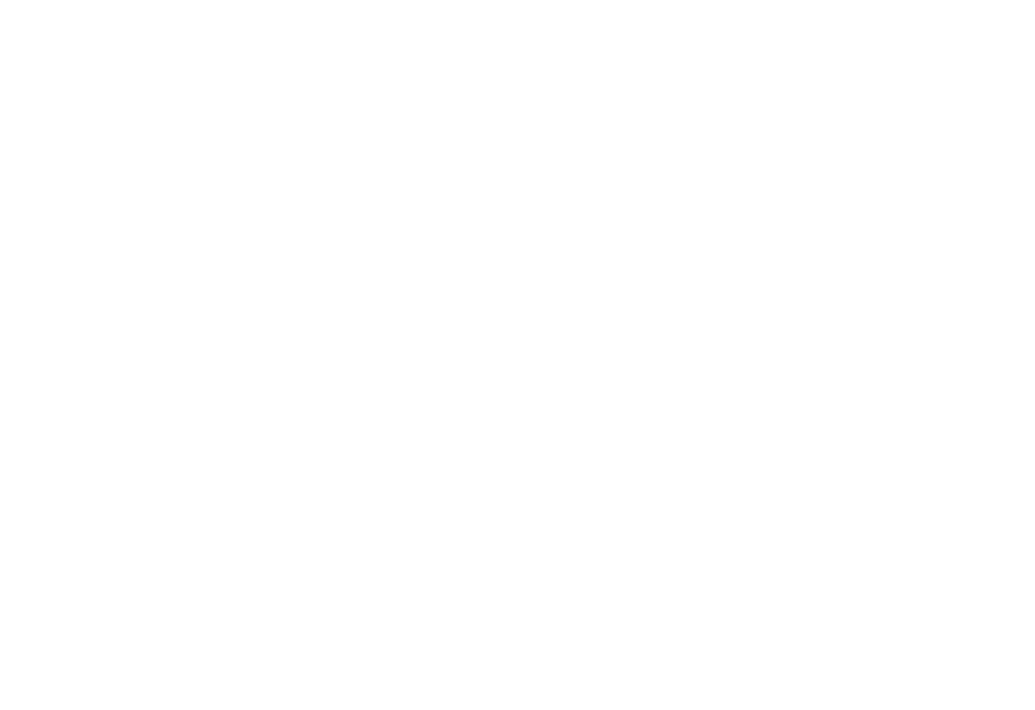
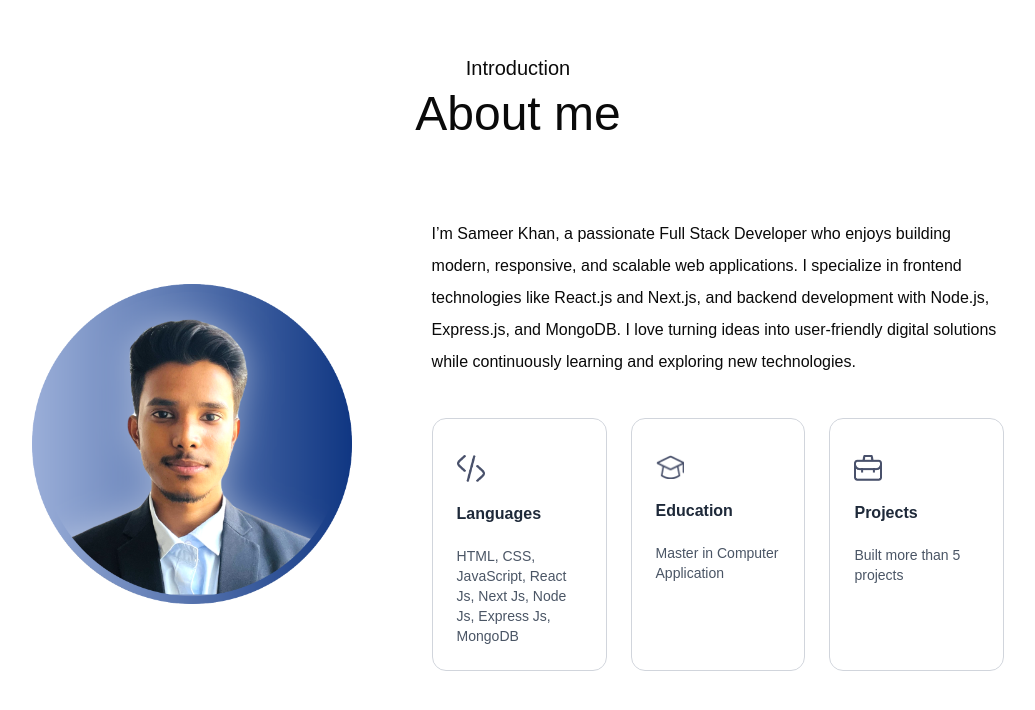
Before and after one commit to khannsameer/NextJs_MyPortfolio, a Next.js app: page / in a window 1280 px wide. Shown: the part 786-1496 px from the top of the page, without its empty margins (122-1157 px from the left). Before the commit the page ends 800 px from the top, so only its background shows below. Built offline with nearby package versions, Linux system fonts and the light colour scheme; a web font is replaced by a local one.

Commit message:
Add About section and update layout, header, and styles
- Added About.jsx component
- Updated Header.jsx with improvements
- Updated layout.js and page.js for new section
- Updated globals.css for styling changes
- Updated assets.js for assets references

```diff
--- a/app/globals.css
+++ b/app/globals.css
@@ -1,8 +1,10 @@
 @import "tailwindcss";
 @import "tw-animate-css";
 
+/* custom dark mode handling */
 @custom-variant dark (&:is(.dark *));
 
+/* Theme variables */
 @theme inline {
   --color-background: var(--background);
   --color-foreground: var(--foreground);
@@ -46,20 +48,7 @@
   --color-custom: var(--custom-text);
 }
 
-/* @layer utilities {
-  .hover-light {
-    background-color: #fcf4ff;
-  }
-
-  .hover-dark {
-    background-color: #2a004a;
-  }
-
-  .dark-theme {
-    background-color: #11001f;
-  }
-} */
-
+/* Light theme (default) */
 :root {
   --radius: 0.625rem;
   --background: oklch(1 0 0);
@@ -96,6 +85,7 @@
   --custom-text: black;
 }
 
+/* Dark theme overrides */
 .dark {
   --background: oklch(0.145 0 0);
   --foreground: oklch(0.985 0 0);
@@ -131,6 +121,7 @@
   --custom-text: White;
 }
 
+/* Base styles */
 @layer base {
   * {
     @apply border-border outline-ring/50;
@@ -139,3 +130,39 @@
     @apply bg-background text-foreground;
   }
 }
+
+@layer utilities {
+  .hover-light:hover {
+    background-color: #f8fafc;
+  }
+
+  .hover-dark:hover {
+    background-color: #2a004a;
+  }
+
+  .dark-theme {
+    background-color: #11001f;
+  }
+
+  .shadow-light {
+    box-shadow: 0 4px 12px rgba(0, 0, 0, 0.15);
+  }
+
+  .shadow-dark {
+    box-shadow: 0 4px 16px rgba(0, 0, 0, 0.6);
+  }
+
+  /* Card lift shadow */
+  .shadow-lift {
+    transition: box-shadow 0.25s ease, transform 0.25s ease;
+  }
+  .shadow-lift:hover {
+    box-shadow: 0 6px 18px rgba(0, 0, 0, 0.15);
+    transform: translateY(-3px);
+  }
+
+  /* Dark mode lifted shadow */
+  .dark .shadow-lift:hover {
+    box-shadow: 0 6px 20px rgba(0, 0, 0, 0.4);
+  }
+}
--- a/app/layout.js
+++ b/app/layout.js
@@ -19,7 +19,7 @@
 
 export default function RootLayout({ children }) {
   return (
-    <html lang="en" suppressHydrationWarning>
+    <html lang="en" suppressHydrationWarning className="scroll-smooth">
       <body
         className={`${outfit.className} ${ovo.className} antialiased leading-8 overflow-x-hidden`}
       >
--- a/app/page.js
+++ b/app/page.js
@@ -1,4 +1,5 @@
 "use client";
+import About from "@/components/About";
 import Header from "@/components/Header";
 import Navbar from "@/components/Navbar";
 
@@ -7,6 +8,7 @@
     <>
       <Navbar />
       <Header />
+      <About />
     </>
   );
 }
--- a/assets/assets.js
+++ b/assets/assets.js
@@ -133,13 +133,14 @@
     icon: assets.code_icon,
     iconDark: assets.code_icon_dark,
     title: "Languages",
-    description: "HTML, CSS, JavaScript React Js, Next Js",
+    description:
+      "HTML, CSS, JavaScript, React Js, Next Js, Node Js, Express Js, MongoDB",
   },
   {
     icon: assets.edu_icon,
     iconDark: assets.edu_icon_dark,
     title: "Education",
-    description: "B.Tech in Computer Science",
+    description: "Master in Computer Application",
   },
   {
     icon: assets.project_icon,
--- /dev/null
+++ b/components/About.jsx
@@ -0,0 +1,64 @@
+import { assets, infoList } from "@/assets/assets";
+import Image from "next/image";
+import React from "react";
+
+const About = () => {
+  return (
+    <div id="about" className="w-full px-[12%] py-10 scroll-mt-20">
+      <h4 className="text-center mb-2 text-xl font-ovo">Introduction</h4>
+      <h2 className="text-center text-5xl font-ovo">About me</h2>
+
+      <div className="flex w-full flex-col lg:flex-row items-center gap-20 my-20">
+        <div className="w-64 sm:w-80 rounded-3xl max-w-none">
+          <Image src={assets.prof} alt="user" className="w-full rounded-3xl" />
+        </div>
+
+        <div className="flex-1">
+          <p className="max-w-3xl mb-10 font-ovo">
+            I’m Sameer Khan, a passionate Full Stack Developer who enjoys
+            building modern, responsive, and scalable web applications. I
+            specialize in frontend technologies like React.js and Next.js, and
+            backend development with Node.js, Express.js, and MongoDB. I love
+            turning ideas into user-friendly digital solutions while
+            continuously learning and exploring new technologies.
+          </p>
+
+          <ul className="grid grid-cols-1 sm:grid-cols-3 gap-6 max-w-2xl">
+            {infoList.map(({ icon, iconDark, title, description }, index) => (
+              <li
+                key={index}
+                className="group border border-gray-300 dark:border-gray-700
+             rounded-xl p-6 cursor-pointer
+             transition duration-300 transform
+             hover:-translate-y-2
+             hover:shadow-xl dark:hover:shadow-2xl
+             hover:bg-gray-100 dark:hover:bg-gray-800"
+              >
+                <Image src={icon} alt={title} className="w-7 mt-3" />
+
+                {/* Title */}
+                <h3
+                  className="my-4 font-semibold
+                 text-gray-800 dark:text-gray-200
+                 group-hover:text-gray-900 dark:group-hover:text-white"
+                >
+                  {title}
+                </h3>
+
+                {/* Description */}
+                <p
+                  className="text-gray-600 dark:text-gray-400 text-sm
+                group-hover:text-gray-700 dark:group-hover:text-gray-300"
+                >
+                  {description}
+                </p>
+              </li>
+            ))}
+          </ul>
+        </div>
+      </div>
+    </div>
+  );
+};
+
+export default About;
--- a/components/Header.jsx
+++ b/components/Header.jsx
@@ -10,7 +10,7 @@
         <Image src={assets.prof} alt="" className="rounded-full w-32" />
       </div>
       <h3 className="flex items-end gap-2 text-xl md:text-2xl mb-3 font-ovo">
-        Hi! I'm Sameer Khan{" "}
+        Hi! I'm Sameer Khan
         <Image src={assets.hand_icon} alt="" className="w-6" />
       </h3>
       <h1 className="text-3xl sm:text-6xl lg:text-[66px] font-ovo">
@@ -27,7 +27,7 @@
           href="#contact"
           className="px-10 py-3 border-white rounded-full bg-black text-white flex items-center gap-2"
         >
-          Contact me{" "}
+          Contact me
           <Image src={assets.right_arrow_white} alt="" className="w-4" />
         </Link>
 
```
